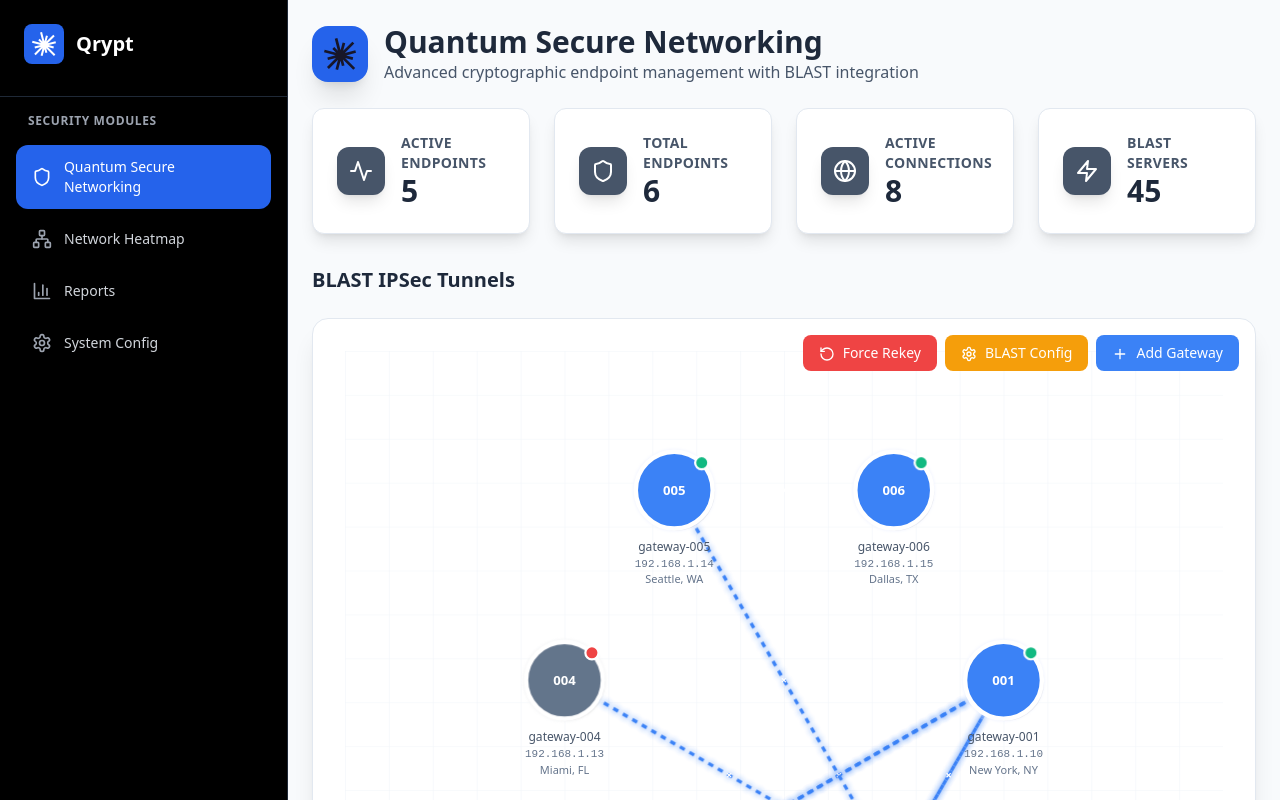
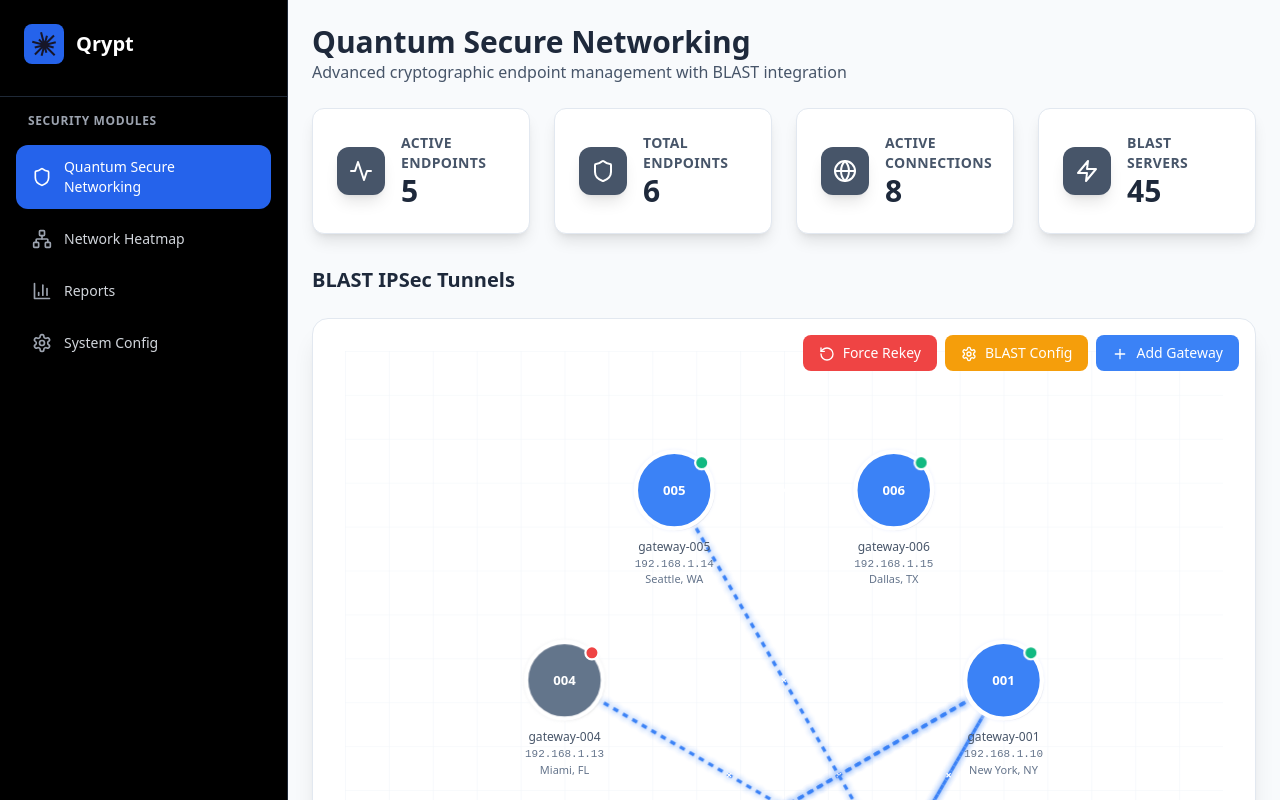
Before and after one commit to Grego22/design001, a React (Vite) app: page / in a window 1280 px wide. Shown: the top 800 px of the page. Built offline with nearby package versions, Linux system fonts and the light colour scheme.

Commit message:
Make logo blue part black and remove dashboard logo

```diff
--- a/src/components/Dashboard.tsx
+++ b/src/components/Dashboard.tsx
@@ -26,9 +26,6 @@ const Dashboard: React.FC<DashboardProps> = ({
         {/* Header */}
         <div className="mb-8">
           <div className="flex items-center space-x-4 mb-6">
-            <div className="p-3 bg-blue-600 rounded-2xl shadow-xl">
-              <img src="/src/assets/QRY_logo_ symbol_ dark.svg" alt="Qrypt Logo" className="w-8 h-8" />
-            </div>
             <div>
               <h1 className="text-3xl font-bold text-slate-800">
                 Quantum Secure Networking
--- a/src/components/Sidebar.tsx
+++ b/src/components/Sidebar.tsx
@@ -19,7 +19,7 @@ const Sidebar: React.FC<SidebarProps> = ({ selectedProduct, onProductSelect }) =
       <div className="p-6 border-b border-gray-800">
         <div className="flex items-center space-x-3 mb-2">
           <div className="p-2 bg-blue-600 rounded-lg shadow-lg">
-            <img src="/src/assets/QRY_logo_ symbol_ dark.svg" alt="Qrypt Logo" className="w-6 h-6 filter brightness-0 invert" />
+            <img src="/src/assets/QRY_logo_ symbol_ dark.svg" alt="Qrypt Logo" className="w-6 h-6" />
           </div>
           <div>
             <h1 className="text-xl font-bold text-white">
```
